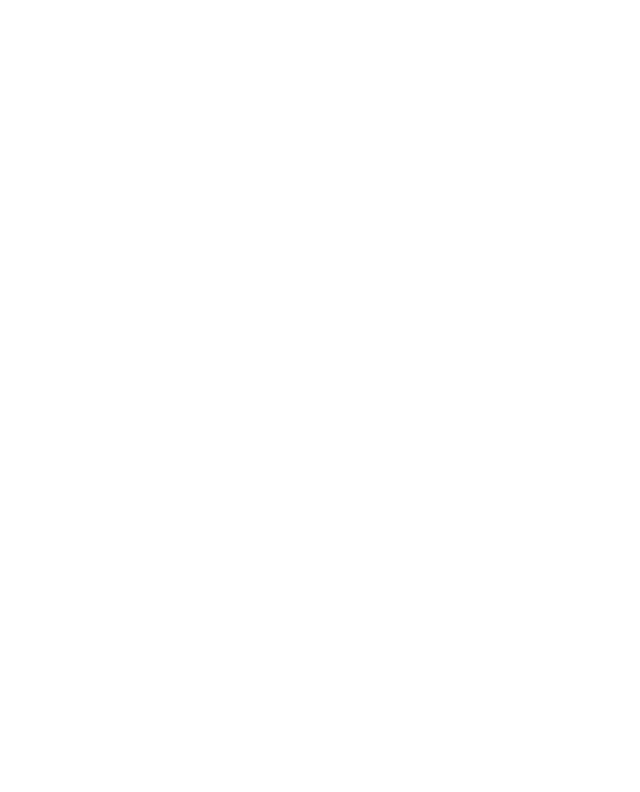
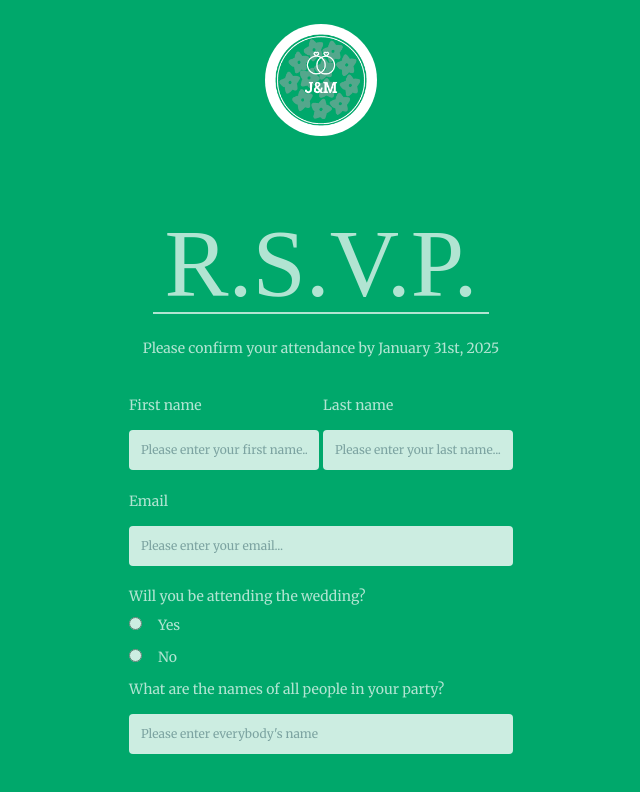
Before and after one commit to Monkfish3000/wedding, a React (Vite) app: page /rsvp in a window 1280 px wide. Before the commit this address had no page. Shown: the top 792 px of the page, without its empty margins (319-959 px from the left). Built offline with nearby package versions, Linux system fonts and the light colour scheme; a web font is replaced by a local one.

Commit message:
form created and styled

```diff
--- a/package.json
+++ b/package.json
@@ -10,6 +10,7 @@
     "preview": "vite preview"
   },
   "dependencies": {
+    "formik": "^2.4.6",
     "react": "^18.2.0",
     "react-dom": "^18.2.0",
     "react-router-dom": "^6.26.0"
--- a/src/App.tsx
+++ b/src/App.tsx
@@ -1,6 +1,6 @@
 import { BrowserRouter as Router, Route, Routes } from "react-router-dom";
 
-import { When, Where, Who, How } from "./pages";
+import { When, Where, Who, How, RSVP } from "./pages";
 import Landing from "./components/Landing";
 import { ThemeProvider } from "./context/ThemeContext";
 
@@ -16,6 +16,7 @@ function App() {
           <Route path="/where" element={<Where />} />
           <Route path="/who" element={<Who />} />
           <Route path="/how" element={<How />} />
+          <Route path="/rsvp" element={<RSVP />} />
         </Routes>
       </Router>
     </ThemeProvider>
--- a/src/components/Button.tsx
+++ b/src/components/Button.tsx
@@ -1,13 +1,20 @@
+import { useNavigate } from "react-router-dom";
+
 import { ThemeProps } from "./Nav";
 
-const buttonStylesBase =
+export const buttonStylesBase =
   "px-6 py-3 my-10 text-white font-semibold rounded-lg shadow-md transition duration-300 ease-in-out transform hover:scale-105";
-const buttonStylesLight = "bg-green";
-const buttonStylesDark = "bg-light text-green";
+export const buttonStylesLight = "bg-green";
+export const buttonStylesDark = "bg-light text-green";
 
 const Button = ({ dark }: ThemeProps) => {
+  const navigate = useNavigate();
+
   return (
     <button
+      onClick={() => {
+        navigate("/rsvp");
+      }}
       className={`${
         dark ? buttonStylesDark : buttonStylesLight
       } ${buttonStylesBase}`}
--- a/src/pages/Container.tsx
+++ b/src/pages/Container.tsx
@@ -14,7 +14,7 @@ const ContainerContent = ({ children }: ContainerProps) => {
       <main
         className={`h-screen w-screen ${
           darkMode ? "bg-green" : "bg-light opacity-75"
-        } flex flex-col items-center justify-start`}
+        } flex flex-col items-center justify-start overflow-auto`}
       >
         <img src={logo} className="logo" alt="Logo" onClick={toggleDarkMode} />
         <section
--- /dev/null
+++ b/src/pages/RSVP.tsx
@@ -0,0 +1,122 @@
+import { Formik, Form, Field, ErrorMessage } from "formik";
+
+import Container from "./Container";
+import {
+  buttonStylesDark,
+  buttonStylesLight,
+  buttonStylesBase,
+} from "../components/Button";
+import { useTheme } from "../context/ThemeContext";
+
+const RSVP = () => {
+  const { darkMode, toggleDarkMode } = useTheme();
+
+  const inputStyles = "my-3 rounded text-xs p-3 w-full bg-light";
+
+  return (
+    <div>
+      <Container>
+        <section className="w-full max-w-md mx-auto my-0 p-8 text-2xl ">
+          <h1 className="m-6 text-8xl border-b-2 title">R.S.V.P.</h1>
+          <p className="text-sm mb-7">
+            Please confirm your attendance by January 31st, 2025
+          </p>
+          <Formik>
+            {() => (
+              <Form className="flex flex-col">
+                <div className="flex">
+                  <div className="flex-row w-full text-start  mr-1 p-0">
+                    <label className="text-sm" htmlFor="fName">
+                      First name
+                    </label>
+                    <Field
+                      className={`${inputStyles}`}
+                      type="text"
+                      name="fName"
+                      placeholder="Please enter your first name..."
+                    />
+                  </div>
+
+                  <div className="flex-row w-full text-start p-0">
+                    <label className=" text-sm" htmlFor="fName">
+                      Last name
+                    </label>
+                    <Field
+                      className={`${inputStyles} w-full`}
+                      type="text"
+                      name="lName"
+                      placeholder="Please enter your last name..."
+                    />
+                  </div>
+                </div>
+
+                <div className="flex-row w-full text-start ml-0 p-0">
+                  <label className="text-sm" htmlFor="email">
+                    Email
+                  </label>
+                  <Field
+                    className={`${inputStyles} w-full`}
+                    type="email"
+                    name="email"
+                    placeholder="Please enter your email..."
+                  />
+                </div>
+
+                <div className="w-full flex flex-col items-start mt-2">
+                  <label className="text-sm" htmlFor="radio">
+                    Will you be attending the wedding?
+                  </label>
+                  <div>
+                    <Field
+                      type="radio"
+                      name="attending"
+                      value="yes"
+                      id="attendingYes"
+                    />
+                    <label htmlFor="attendingYes" className="m-4 text-sm">
+                      Yes
+                    </label>
+                  </div>
+
+                  <div>
+                    <Field
+                      type="radio"
+                      name="attending"
+                      value="no"
+                      id="attendingNo"
+                    />
+                    <label htmlFor="attendingNo" className="m-4 text-sm">
+                      No
+                    </label>
+                  </div>
+                </div>
+                <div className="flex-row w-full text-start ml-0 p-0">
+                  <label className="text-sm" htmlFor="names">
+                    What are the names of all people in your party?
+                  </label>
+                  <Field
+                    className={`${inputStyles} w-full`}
+                    type="text"
+                    name="names"
+                    placeholder="Please enter everybody's name"
+                  />
+                </div>
+
+                <button
+                  className={`${
+                    darkMode ? buttonStylesDark : buttonStylesLight
+                  } ${buttonStylesBase} w-full`}
+                  type="submit"
+                >
+                  Submit
+                </button>
+              </Form>
+            )}
+          </Formik>
+        </section>
+      </Container>
+    </div>
+  );
+};
+
+export default RSVP;
--- a/src/pages/index.ts
+++ b/src/pages/index.ts
@@ -2,5 +2,6 @@ import When from "./When";
 import How from "./How";
 import Where from "./Where";
 import Who from "./Who";
+import RSVP from "./RSVP";
 
-export { When, How, Where, Who };
+export { When, How, Where, Who, RSVP };
```
Also changed, not shown: 2 other files (tests, documents, lock files or other folders).
